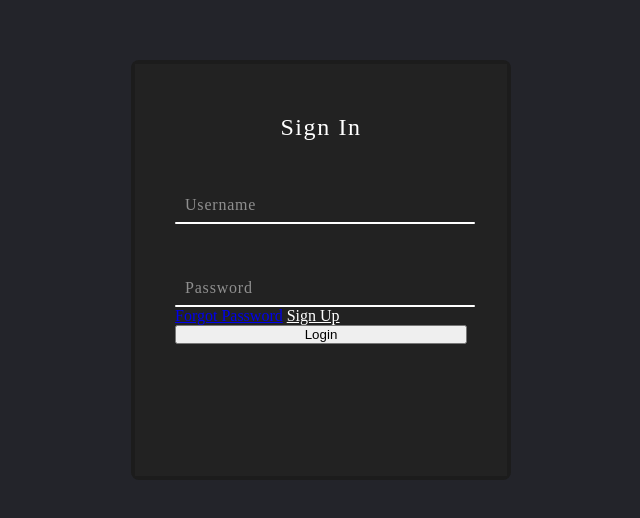
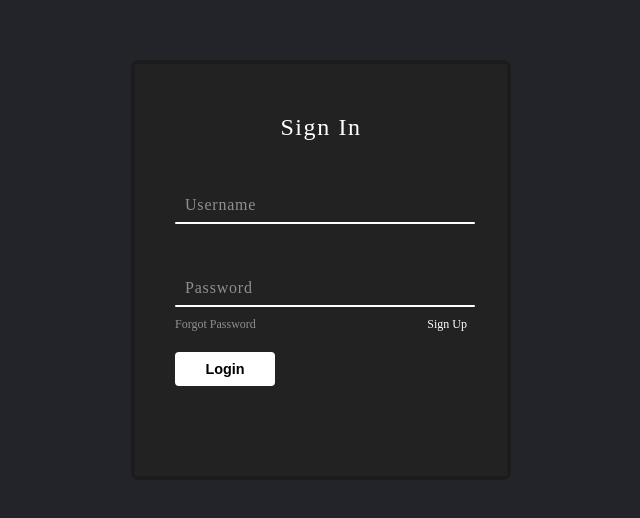
Before and after one commit to Utsav1256/Animated-Login-Form, a plain HTML site: page index.html in a window 1280 px wide. Shown: the part 130-648 px from the top of the page, without its empty margins (319-959 px from the left). Drawn offline with Linux system fonts and the light colour scheme.

Commit message:
second commit

```diff
--- a/style.css
+++ b/style.css
@@ -85,7 +85,32 @@ body {
 .box form .inputBox input:focus ~ i {
   height: 44px;
 }
+.box form .links {
+  display: flex;
+  justify-content: space-between;
+}
+.box form .links a {
+  margin: 10px 0;
+  font-size: 0.75em;
+  color: #8f8f8f;
+  text-decoration: none;
+}
 .box form .links a:hover,
 .box form .links a:nth-child(2) {
   color: #fff;
 }
+.box form input[type="submit"] {
+  border: none;
+  outline: none;
+  padding: 9px 25px;
+  background: #fff;
+  cursor: pointer;
+  font-size: 0.9em;
+  border-radius: 4px;
+  font-weight: 600;
+  width: 100px;
+  margin-top: 10px;
+}
+.box form input[type="submit"]:active {
+  opacity: 0;
+}
```
